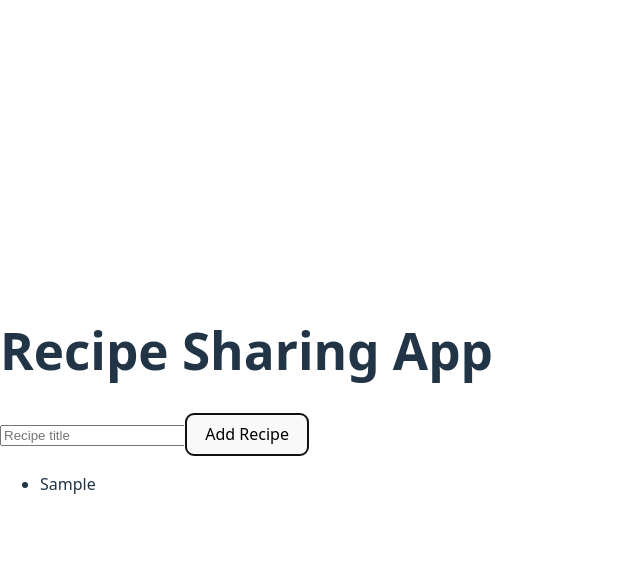
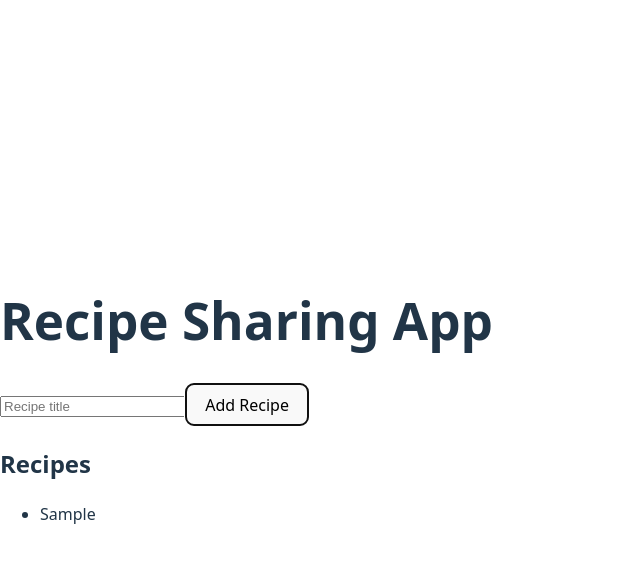
Before and after one commit to danieloreniyi/alx-fe-reactjs, a React (Vite) app: page / in a window 1280 px wide. Both pictures are taken after typing "Sample" into the empty fields and a click on the button "Add Recipe". Shown: the top 562 px of the page, without its empty margins (0-640 px from the left). Built offline with nearby package versions, Linux system fonts and the light colour scheme.

Commit message:
Added Zustand store and base components with App integration

```diff
--- a/src/App.jsx
+++ b/src/App.jsx
@@ -1,7 +1,7 @@
 import AddRecipeForm from './components/AddRecipeForm';
 import RecipeList from './components/RecipeList';
 
-const App = () => {
+export default function App() {
   return (
     <div>
       <h1>Recipe Sharing App</h1>
@@ -9,6 +9,4 @@ const App = () => {
       <RecipeList />
     </div>
   );
-};
-
-export default App;
+}
--- a/src/components/AddRecipeForm.jsx
+++ b/src/components/AddRecipeForm.jsx
@@ -1,29 +1,26 @@
 import { useState } from 'react';
 import useRecipeStore from '../store/recipeStore';
 
-const AddRecipeForm = () => {
+export default function AddRecipeForm() {
+  const addRecipe = useRecipeStore((state) => state.addRecipe);
   const [title, setTitle] = useState('');
-  const addRecipe = useRecipeStore((state) => state.addRecipe);
 
   const handleSubmit = (e) => {
     e.preventDefault();
-    if (title) {
-      addRecipe({ title });
-      setTitle('');
-    }
+    if (!title.trim()) return;
+    addRecipe({ title });
+    setTitle('');
   };
 
   return (
     <form onSubmit={handleSubmit}>
       <input
         type="text"
+        placeholder="Recipe title"
         value={title}
         onChange={(e) => setTitle(e.target.value)}
-        placeholder="Recipe title"
       />
       <button type="submit">Add Recipe</button>
     </form>
   );
-};
-
-export default AddRecipeForm;
+}
--- a/src/components/RecipeList.jsx
+++ b/src/components/RecipeList.jsx
@@ -1,15 +1,16 @@
 import useRecipeStore from '../store/recipeStore';
 
-const RecipeList = () => {
+export default function RecipeList() {
   const recipes = useRecipeStore((state) => state.recipes);
 
   return (
-    <ul>
-      {recipes.map((recipe, index) => (
-        <li key={index}>{recipe.title}</li>
-      ))}
-    </ul>
+    <div>
+      <h2>Recipes</h2>
+      <ul>
+        {recipes.map((r, index) => (
+          <li key={index}>{r.title}</li>
+        ))}
+      </ul>
+    </div>
   );
-};
-
-export default RecipeList;
+}
--- a/src/store/recipeStore.js
+++ b/src/store/recipeStore.js
@@ -2,7 +2,10 @@ import { create } from 'zustand';
 
 const useRecipeStore = create((set) => ({
   recipes: [],
-  addRecipe: (recipe) => set((state) => ({ recipes: [...state.recipes, recipe] })),
+  addRecipe: (recipe) =>
+    set((state) => ({
+      recipes: [...state.recipes, recipe],
+    })),
 }));
 
 export default useRecipeStore;
```
